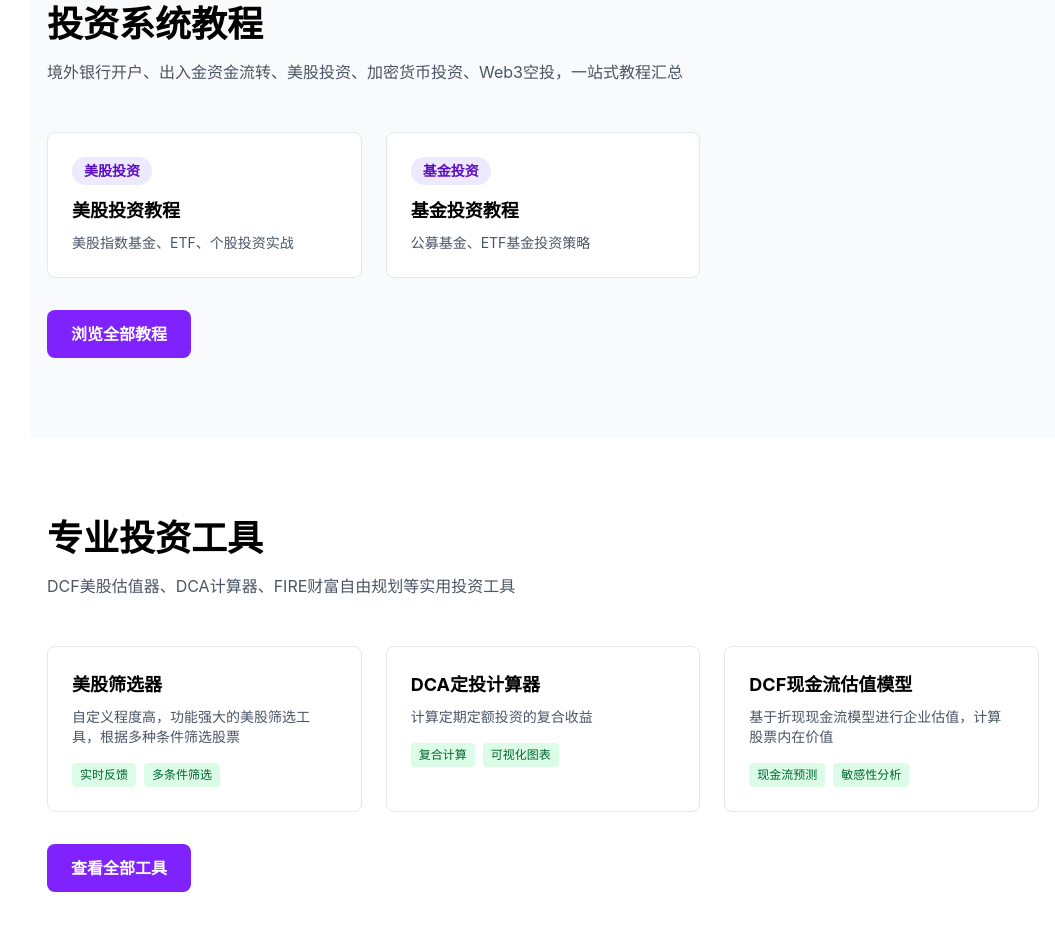
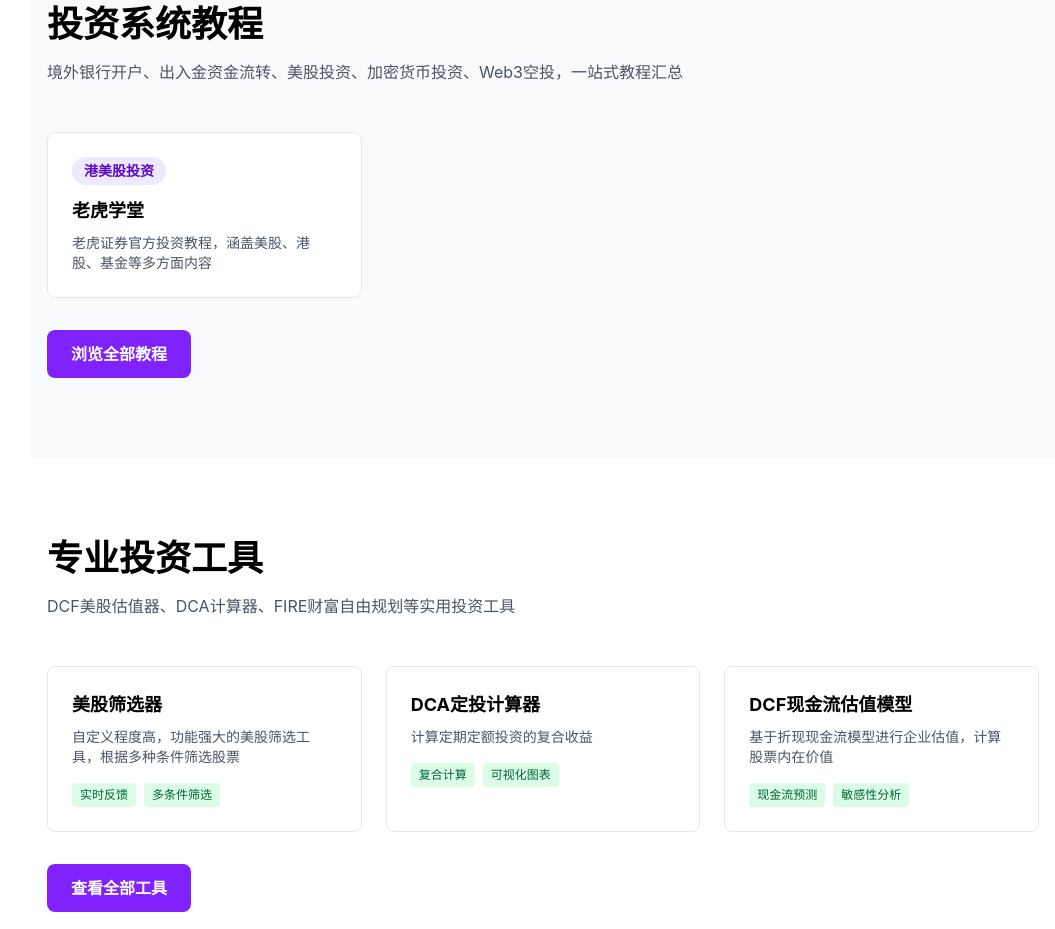
Before and after one commit to baodongfan/investment-nav, a Next.js app: page / in a window 1280 px wide. Shown: the part 1360-2289 px from the top of the page, without its empty margins (225-1280 px from the left). Built offline with nearby package versions, Linux system fonts and the light colour scheme.

Commit message:
modified something

```diff
--- a/src/data/navigation.ts
+++ b/src/data/navigation.ts
@@ -84,11 +84,18 @@ export const websites: Website[] = [
     category: "ETF投资",
   },
   {
+    id: "etfreplay",
+    name: "ETF Replay",
+    description: "ETF 回测和分析工具，帮助投资者评估ETF的历史表现和风险",
+    url: "https://www.etfreplay.com/",
+    category: "ETF投资",
+  },
+  {
     id: "finviz-screener",
     name: "Finviz Screener",
     description: "强大的美股筛选工具，根据多种条件筛选股票，网站还有丰富的市场新闻和分析及热力图",
     url: "https://finviz.com/screener.ashx",
-    category: "美股投资",
+    category: "市场&数据",
   },
 
   {
@@ -96,7 +103,7 @@ export const websites: Website[] = [
     name: "Investopedia",
     description: "投资教育和金融知识平台",
     url: "https://www.investopedia.com",
-    category: "投资教育",
+    category: "市场&数据",
   },
   {
     id: "Stock Analysis",
@@ -117,32 +124,40 @@ export const websites: Website[] = [
     name: "US Treasury Yield Curve",
     description: "美国国债收益率曲线，反映不同期限国债的收益率变化 & 经济指标之间的关系",
     url: "https://www.ustreasuryyieldcurve.com/charts/treasuries-time-series",
-    category: "数据&分析",
+    category: "市场&数据",
   },
   {
     id: "macromicro-us",
     name: "财经M 平方",
     description: "Macromicro 提供的美国宏观经济数据和分析工具，涵盖GDP、就业、通胀等多方面数据",
     url: "https://sc.macromicro.me/collections/51/us-treasury-bond/763/mm-us-bond-index",
-    category: "数据&分析",
+    category: "市场&数据",
+  },
+  {
+    id: "fear-and-greed-index",
+    name: "恐慌贪婪指数",
+    description: "CNN的恐惧与贪婪指数，反映市场情绪的指标",
+    url: "https://www.cnn.com/markets/fear-and-greed",
+    category: "市场&数据",
+  },
+    {
+    id: "optionistics",
+    name: "Optionistics",
+    description: "期权数据和分析工具，提供期权链、波动率、策略分析以及期权定价模型",
+    url: "https://www.optionistics.com/",
+    category: "期权工具",
   },
 ];
 
 // 教程数据
 export const tutorials: Tutorial[] = [
-  {
-    id: "us-stocks-guide",
-    title: "美股投资教程",
-    description: "美股指数基金、ETF、个股投资实战",
-    url: "https://www.investmentnav.com/us-stocks-guide",
-    category: "美股投资",
-  },
 
   {
-    id: "fund-investment",
-    title: "基金投资教程",
-    description: "公募基金、ETF基金投资策略",
-    category: "基金投资",
+    id: "tiger-college",
+    title: "老虎学堂",
+    description: "老虎证券官方投资教程，涵盖美股、港股、基金等多方面内容",
+    category: "港美股投资",
+    url: "https://www.laohu8.com/college",
   },
 
 ];
```
